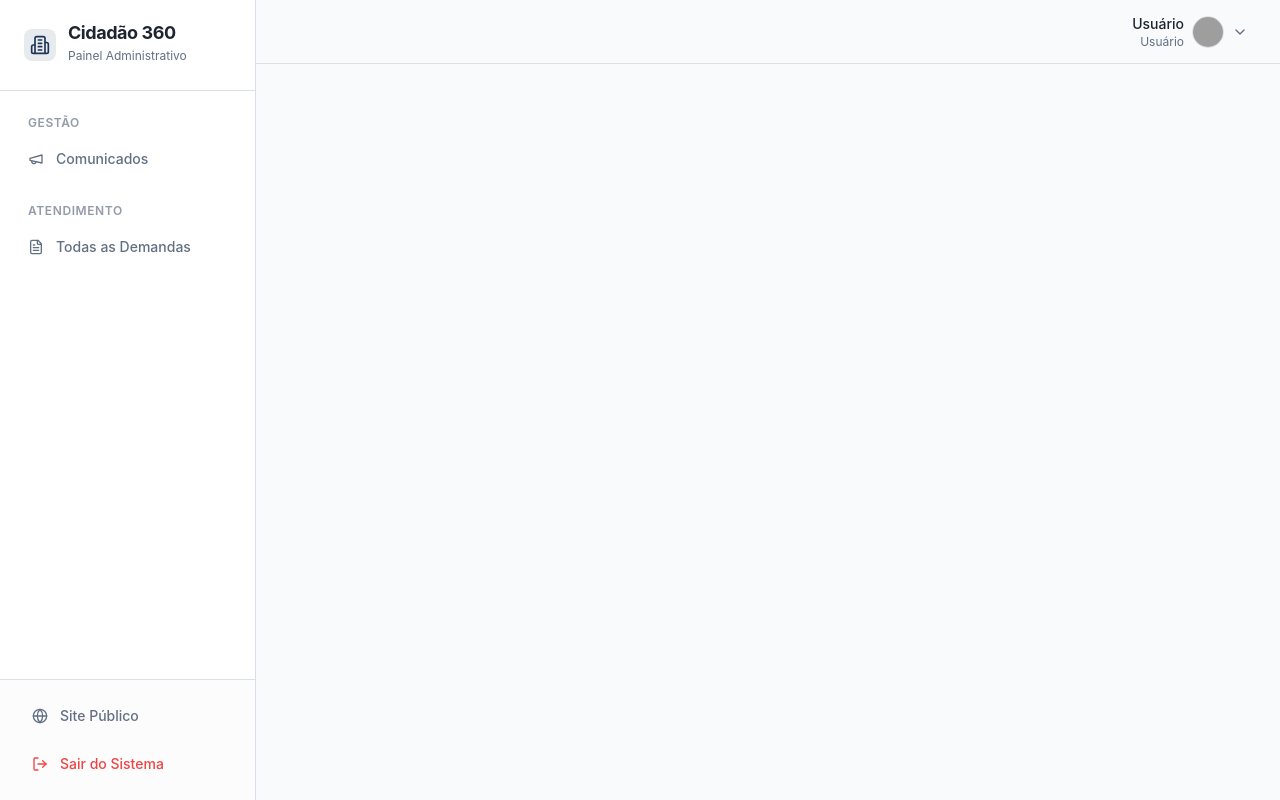
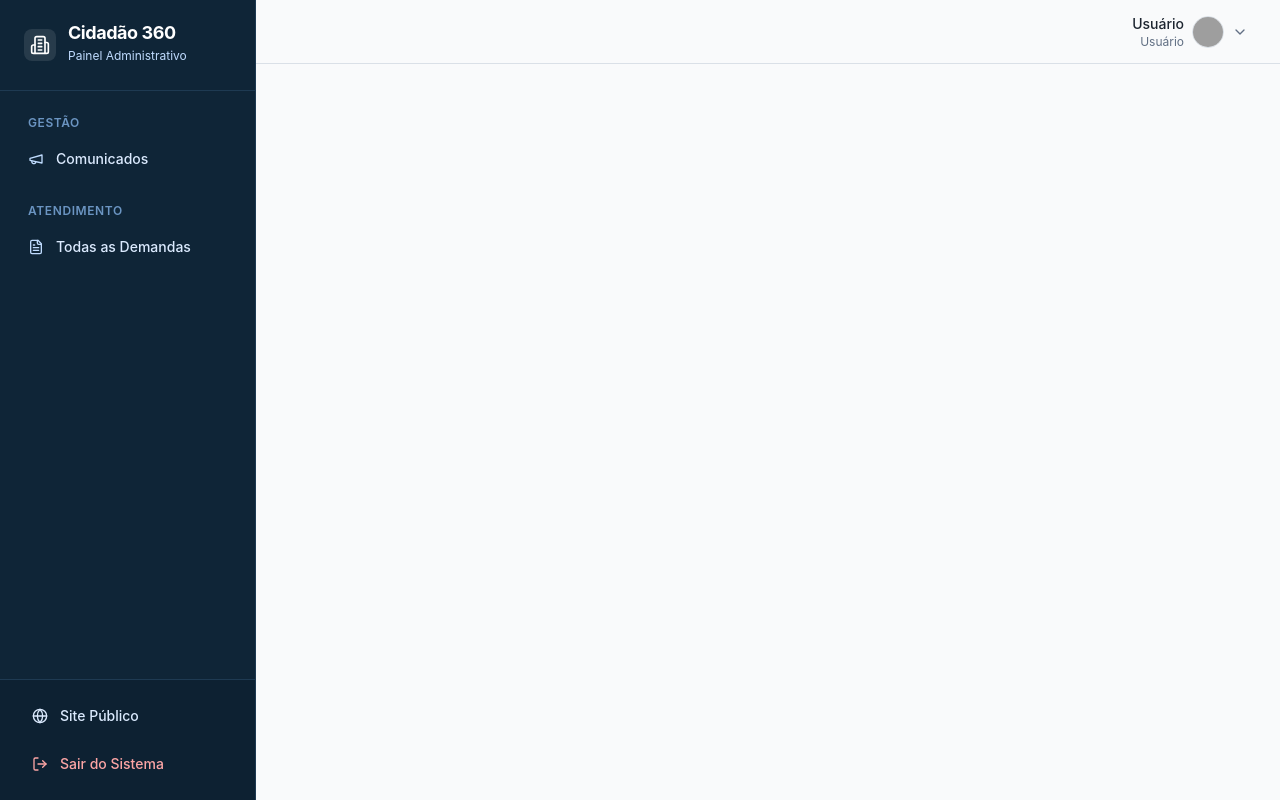
Before and after one commit to MailsonCardoso/cidad-o-360-front-end, a React (Vite) app: page /admin in a window 1280 px wide. Built offline with nearby package versions, Linux system fonts and the light colour scheme; grey boxes are pictures that could not be loaded; the HTML template or start-up script is replaced by a standard one.

Commit message:
verificação do sidebar

```diff
--- a/src/components/layout/AdminSidebar.tsx
+++ b/src/components/layout/AdminSidebar.tsx
@@ -67,29 +67,29 @@ const AdminSidebar = () => {
     <>
       {/* Mobile Toggle */}
       <button
-        className="lg:hidden fixed top-4 right-4 z-50 p-2 bg-background border border-border rounded-lg shadow-sm"
+        className="lg:hidden fixed top-4 right-4 z-50 p-2 bg-[#0f2537] text-white rounded-lg shadow-sm"
         onClick={() => setIsOpen(!isOpen)}
       >
-        {isOpen ? <X className="text-foreground" /> : <Menu className="text-foreground" />}
+        {isOpen ? <X /> : <Menu />}
       </button>
 
       {/* Sidebar Container */}
       <aside className={`
         fixed lg:static inset-y-0 left-0 z-40
-        w-64 bg-card border-r border-border
+        w-64 bg-[#0f2537] text-white border-r border-[#1e3a52]
         transform transition-transform duration-200 ease-in-out
         ${isOpen ? "translate-x-0" : "-translate-x-full lg:translate-x-0"}
         flex flex-col
       `}>
         {/* Logo Area */}
-        <div className="p-6 border-b border-border">
+        <div className="p-6 border-b border-[#1e3a52]">
           <div className="flex items-center gap-3">
-            <div className="w-8 h-8 rounded-lg bg-primary/10 flex items-center justify-center">
-              <Building2 className="w-5 h-5 text-primary" />
+            <div className="w-8 h-8 rounded-lg bg-white/10 flex items-center justify-center">
+              <Building2 className="w-5 h-5 text-white" />
             </div>
             <div>
-              <h1 className="font-bold text-lg leading-none text-foreground">Cidadão 360</h1>
-              <span className="text-xs text-muted-foreground">Painel Administrativo</span>
+              <h1 className="font-bold text-lg leading-none text-white">Cidadão 360</h1>
+              <span className="text-xs text-blue-200">Painel Administrativo</span>
             </div>
           </div>
         </div>
@@ -101,7 +101,7 @@ const AdminSidebar = () => {
           {menuGroups.map((group, groupIndex) => (
             group.items.some(item => item.visible) && (
               <div key={groupIndex}>
-                <h3 className="px-4 text-xs font-semibold text-muted-foreground/70 uppercase tracking-wider mb-2">
+                <h3 className="px-4 text-xs font-semibold text-blue-300/70 uppercase tracking-wider mb-2">
                   {group.title}
                 </h3>
                 <nav className="space-y-1">
@@ -110,13 +110,13 @@ const AdminSidebar = () => {
                       key={item.href}
                       to={item.href}
                       className={`
-                        flex items-center gap-3 px-4 py-2.5 rounded-lg text-sm font-medium transition-colors
+                        flex items-center gap-3 px-4 py-2.5 rounded-lg text-sm font-medium transition-all duration-200
                         ${isActive(item.href)
-                          ? "bg-primary/10 text-primary shadow-sm"
-                          : "text-muted-foreground hover:bg-muted hover:text-foreground"}
+                          ? "bg-white/20 text-white shadow-lg backdrop-blur-sm"
+                          : "text-blue-100 hover:bg-white/10 hover:text-white hover:translate-x-1"}
                       `}
                     >
-                      <item.icon className={`w-4 h-4 ${isActive(item.href) ? "text-primary" : "text-muted-foreground"}`} />
+                      <item.icon className={`w-4 h-4 ${isActive(item.href) ? "text-white" : "text-blue-200"}`} />
                       {item.label}
                     </Link>
                   ))}
@@ -128,7 +128,7 @@ const AdminSidebar = () => {
           {/* Sectors Section */}
           {(isAdmin || user.setor) && (
             <div>
-              <h3 className="px-4 text-xs font-semibold text-muted-foreground/70 uppercase tracking-wider mb-2">
+              <h3 className="px-4 text-xs font-semibold text-blue-300/70 uppercase tracking-wider mb-2">
                 ÁREAS / SETORES
               </h3>
               <nav className="space-y-1">
@@ -137,13 +137,13 @@ const AdminSidebar = () => {
                     key={item.href}
                     to={item.href}
                     className={`
-                      flex items-center gap-3 px-4 py-2.5 rounded-lg text-sm font-medium transition-colors
+                      flex items-center gap-3 px-4 py-2.5 rounded-lg text-sm font-medium transition-all duration-200
                       ${isActive(item.href)
-                        ? "bg-primary/10 text-primary shadow-sm"
-                        : "text-muted-foreground hover:bg-muted hover:text-foreground"}
+                        ? "bg-white/20 text-white shadow-lg backdrop-blur-sm"
+                        : "text-blue-100 hover:bg-white/10 hover:text-white hover:translate-x-1"}
                     `}
                   >
-                    <item.icon className="w-4 h-4 opacity-70" />
+                    <item.icon className="w-4 h-4 opacity-70 text-blue-200" />
                     {item.label}
                   </Link>
                 ))}
@@ -153,10 +153,10 @@ const AdminSidebar = () => {
         </div>
 
         {/* Footer Actions */}
-        <div className="p-4 border-t border-border space-y-2 bg-muted/30">
+        <div className="p-4 border-t border-[#1e3a52] space-y-2 bg-[#0a1a29]/30">
           <Link
             to="/"
-            className="flex items-center gap-3 px-4 py-2.5 rounded-lg text-sm font-medium text-muted-foreground hover:bg-muted hover:text-foreground transition-colors"
+            className="flex items-center gap-3 px-4 py-2.5 rounded-lg text-sm font-medium text-blue-100 hover:bg-white/10 hover:text-white transition-colors"
           >
             <Globe className="w-4 h-4" />
             Site Público
@@ -168,7 +168,7 @@ const AdminSidebar = () => {
               localStorage.removeItem("user");
               window.location.href = "/admin/login";
             }}
-            className="w-full flex items-center gap-3 px-4 py-2.5 rounded-lg text-sm font-medium text-red-500 hover:bg-red-50 hover:text-red-600 transition-colors"
+            className="w-full flex items-center gap-3 px-4 py-2.5 rounded-lg text-sm font-medium text-red-300 hover:bg-red-500/20 hover:text-red-200 transition-colors"
           >
             <LogOut className="w-4 h-4" />
             Sair do Sistema
```
